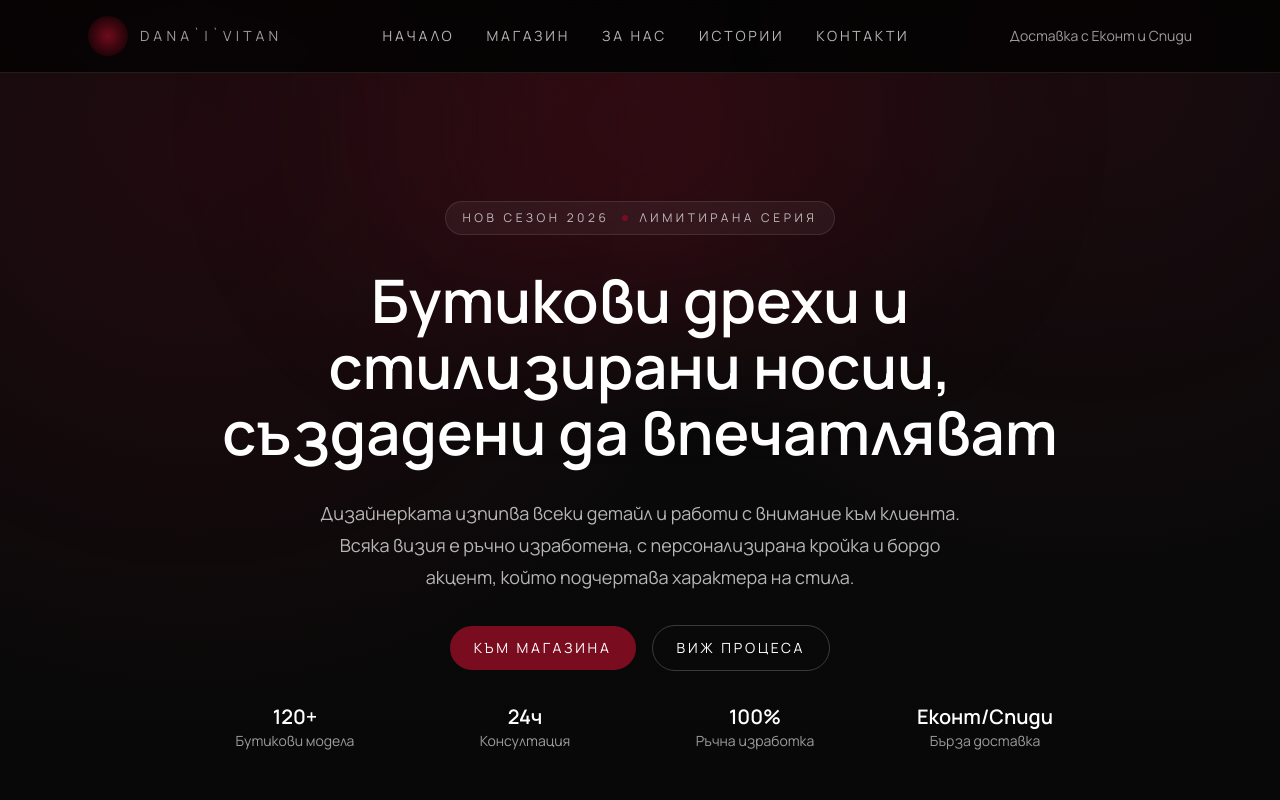
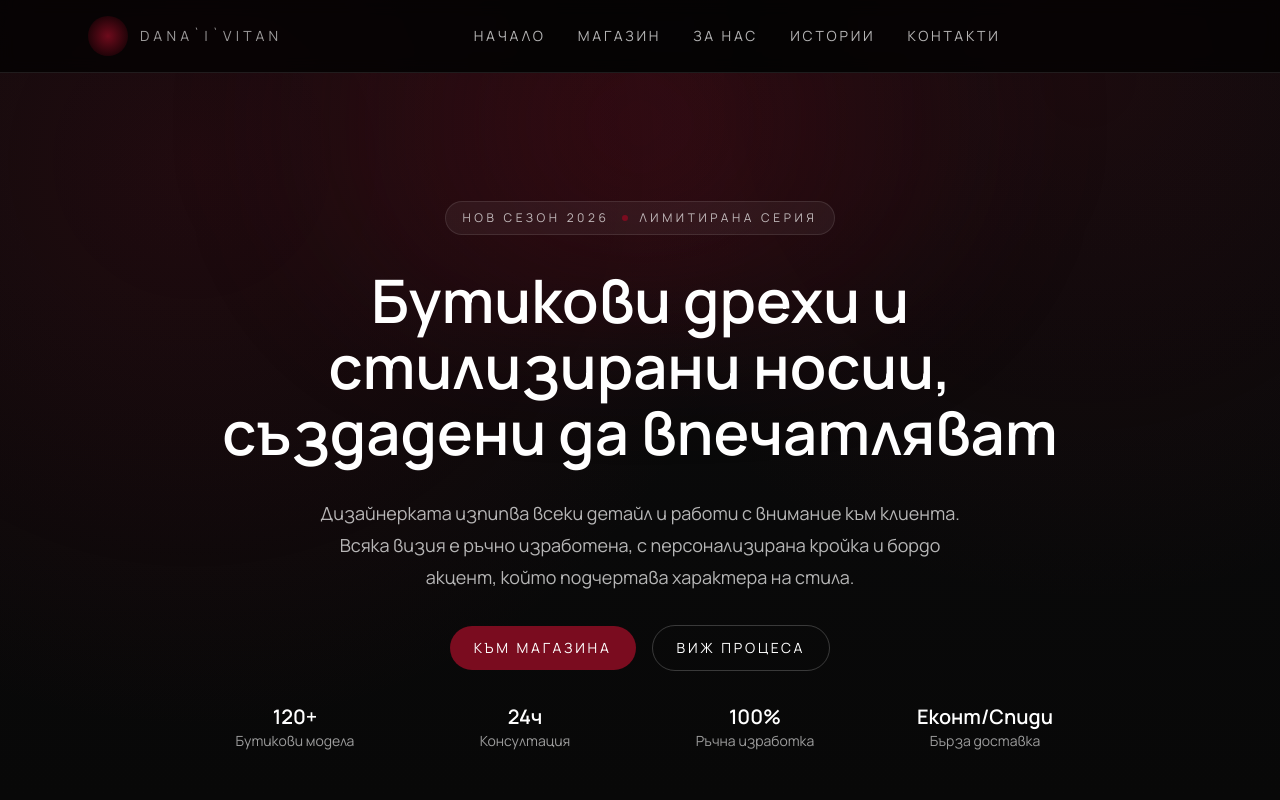
Before and after one commit to Niko5886/shopDanaVitan, a Next.js app: page / in a window 1280 px wide. Shown: the top 800 px of the page. Built offline with nearby package versions, Linux system fonts and the light colour scheme; a web font is replaced by a local one.

Commit message:
Header: remove 'Доставка с Еконт и Спиди' from top-right

```diff
--- a/components/Header.tsx
+++ b/components/Header.tsx
@@ -28,7 +28,6 @@ export default function Header() {
           </Link>
         </nav>
         <div className="flex items-center gap-4">
-          <span className="hidden text-sm text-white/60 sm:inline">Доставка с Еконт и Спиди</span>
         </div>
       </div>
     </header>
```
